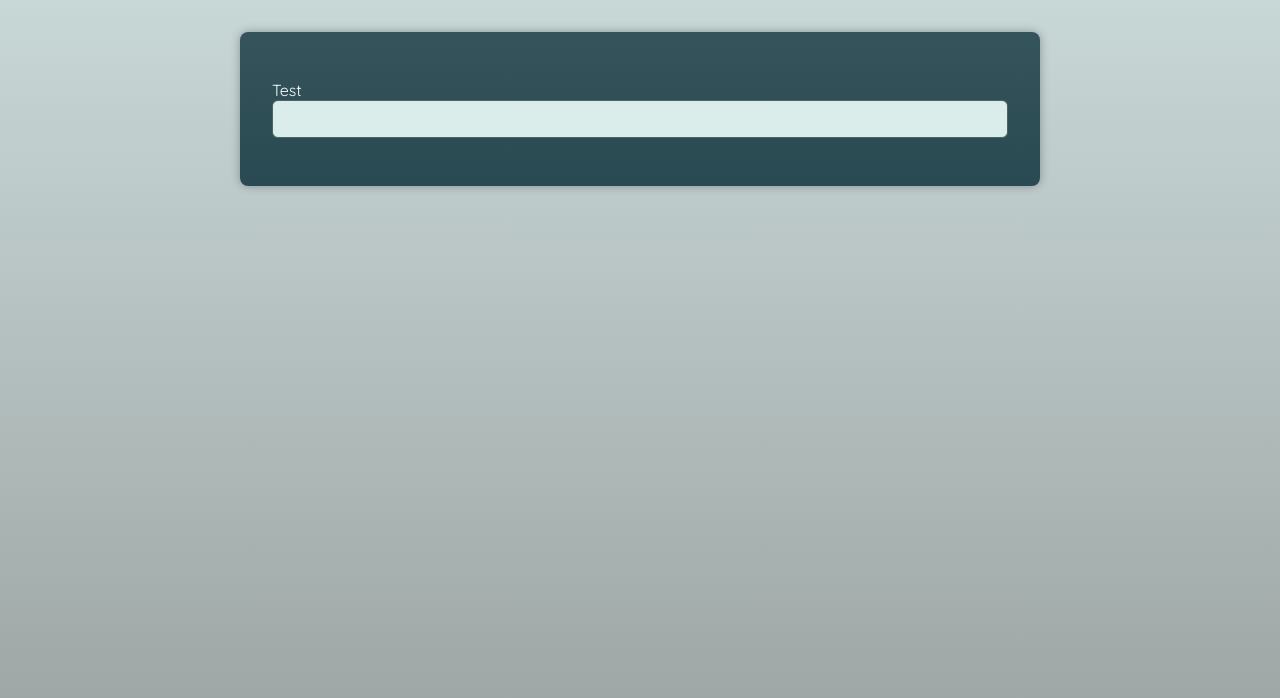
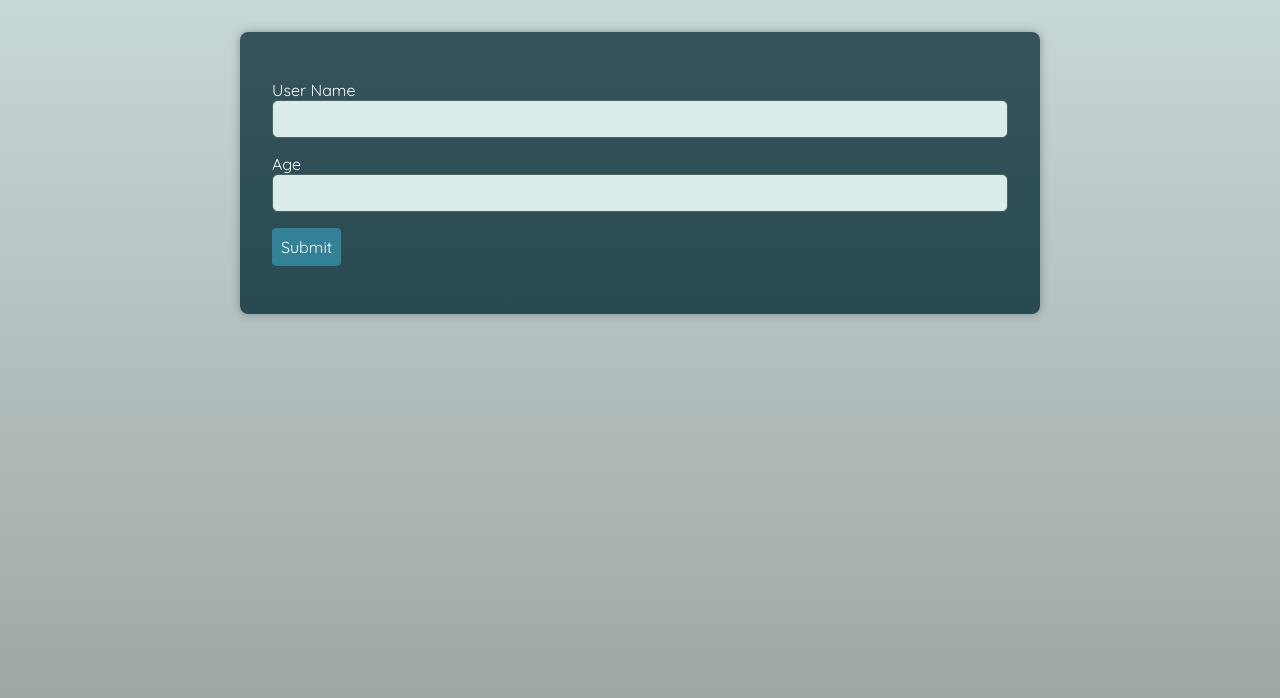
Before and after one commit to himanshm/React-New-Project, a React (Vite) app: page / in a window 1280 px wide. Shown: the top 698 px of the page. Built offline with nearby package versions, Linux system fonts and the light colour scheme; a web font is replaced by a local one.

Commit message:
Create a custom Form Component

```diff
--- a/src/App.tsx
+++ b/src/App.tsx
@@ -1,18 +1,33 @@
-import { useRef } from 'react';
 import Input from './components/Input';
+import Form from './components/Form';
+import Button from './components/Button';
 
 function App() {
-  const input = useRef<HTMLInputElement>(null);
+  const saveHandler = function (data: unknown) {
+    const extractedData = data as { username: string; age: string };
+    console.log(extractedData);
+  };
   return (
     <main>
-      <Input
-        type='text'
-        label='Test'
-        id='test'
-        ref={input}
-      />
+      <Form onSave={saveHandler}>
+        <Input
+          label='User Name'
+          type='text'
+          id='username'
+        />
+        <Input
+          label='Age'
+          type='text'
+          id='age'
+        />
+        <p>
+          <Button>Submit</Button>
+        </p>
+      </Form>
     </main>
   );
 }
 
+// type prop only affect how the value will be presented, it doesn't affect how it will be extracted. The value extracted by input element will always be a string
+
 export default App;
--- /dev/null
+++ b/src/components/Form.tsx
@@ -0,0 +1,30 @@
+import {
+  type ReactNode,
+  type ComponentPropsWithoutRef,
+  FormEvent,
+} from 'react';
+
+type FormProps = {
+  children: ReactNode;
+  onSave: (value: unknown) => void;
+} & ComponentPropsWithoutRef<'form'>;
+
+const Form = function ({ children, onSave, ...props }: FormProps) {
+  function submitHandler(event: FormEvent<HTMLFormElement>) {
+    event.preventDefault();
+
+    const formData = new FormData(event.currentTarget);
+    const data = Object.fromEntries(formData);
+    onSave(data);
+  }
+  return (
+    <form
+      onSubmit={submitHandler}
+      {...props}
+    >
+      {children}
+    </form>
+  );
+};
+
+export default Form;
--- a/src/components/Input.tsx
+++ b/src/components/Input.tsx
@@ -16,6 +16,7 @@ const Input = forwardRef<HTMLInputElement, InputProps>(function (
       <label htmlFor={id}>{label}</label>
       <input
         ref={ref}
+        name={id}
         id={id}
         {...props}
       />
```
